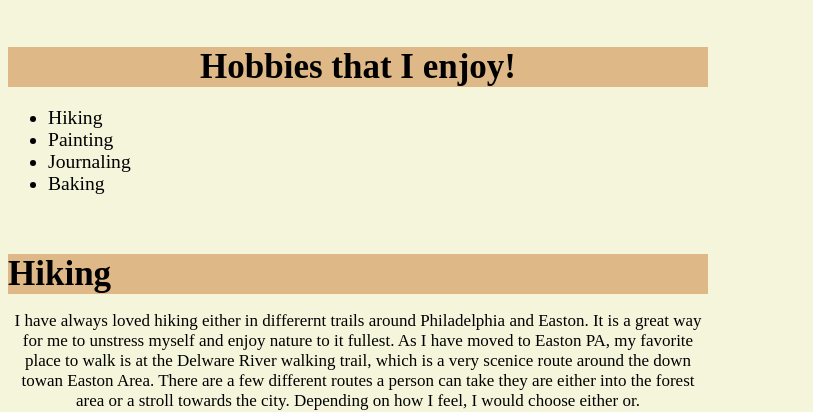
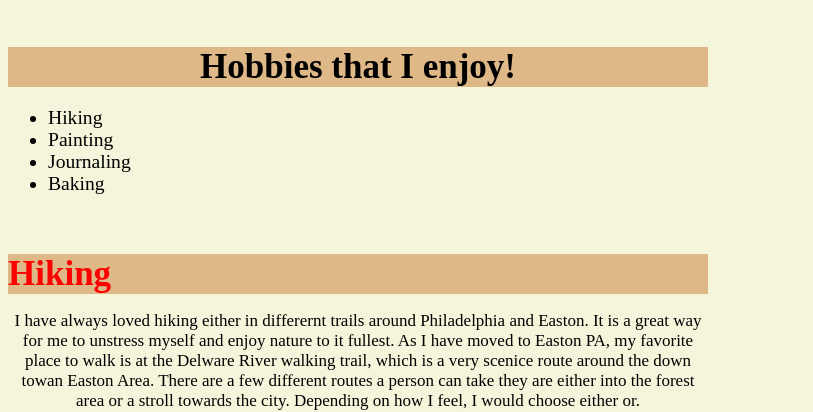
Before and after one commit to PHL-LC101-April22/js-assignment-4-html-me-something-MonorearChi, a website: page index.html in a window 1280 px wide. Shown: the top 412 px of the page, without its empty margins (0-813 px from the left). Drawn offline with Linux system fonts and the light colour scheme; files whose address does not match are found by name.

```diff
--- a/index.html
+++ b/index.html
@@ -21,7 +21,7 @@
    </header>
    <main>
       <article>
-         <h2><b>Hiking</b></h2>
+         <h2 id="mainHeading"><b>Hiking</b></h2>
          <p>I have always loved hiking either in differernt trails around Philadelphia and Easton. It is a great way
             for me to unstress myself and enjoy nature to it fullest. As I have moved to Easton PA, my favorite place to
             walk is at the Delware River walking trail, which is a very scenice route around the down towan Easton Area.
--- a/styles.css
+++ b/styles.css
@@ -13,8 +13,8 @@
     padding: 2em 0;
 }
 
-#mainheading {
-    font: red;
+#mainHeading {
+    color: red;
 }
 
 h1,
```
